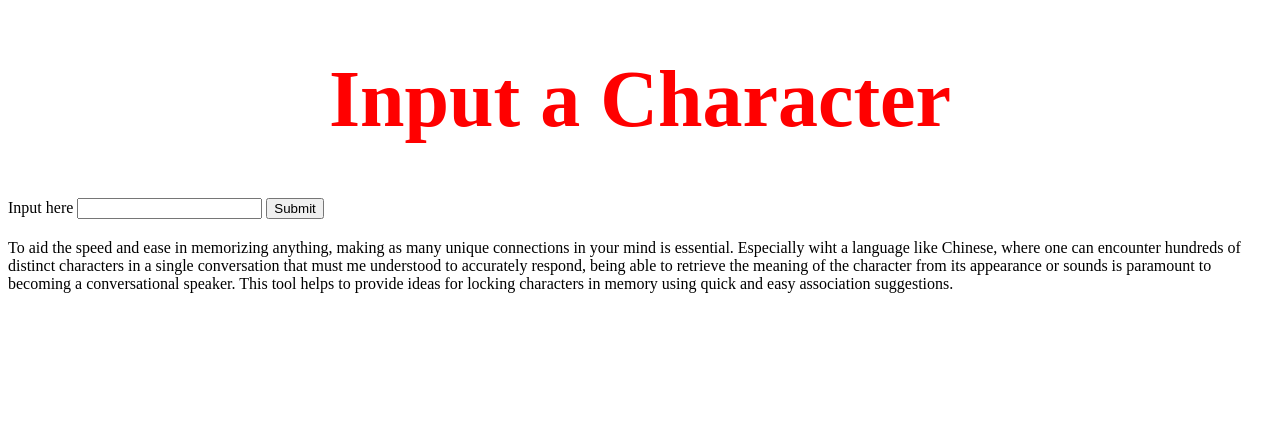
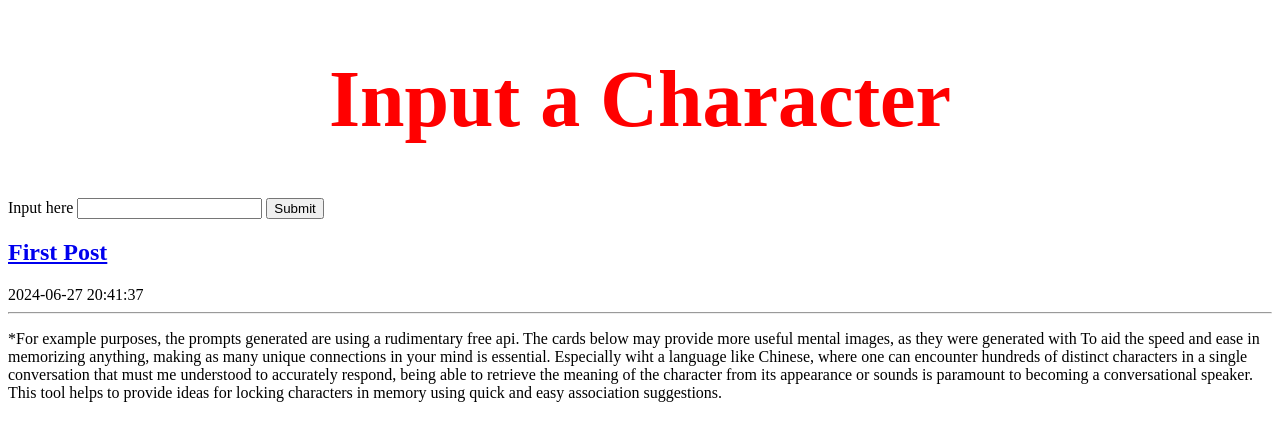
Before and after one commit to evan-thoms/pinyImage, a Flask app: page / in a window 1280 px wide. Shown: the top 441 px of the page. Run offline with Flask 3, Linux system fonts and the light colour scheme; data comes from the database, SQL or seed files in the repository.

Commit message:
database starting, card sysstem starting

```diff
--- a/connections.py
+++ b/connections.py
@@ -2,7 +2,7 @@ import cohere
 
 def getConnections(character, pinyin):
 	print("conections", character, pinyin)
-	formMessage = "Make a visual connection between the meaning Chinese character "+character + "(" +pinyin+"). and its sound or character appearance. Be creative, as this connection will help in remembering the character for language learning purposes. Respond in one to two quick sentences making two to three connections between the meaning and the charater appearance, and sound"
+	formMessage = "Make a visual connection between the meaning Chinese character "+character + "(" +pinyin+"). and its sound or character appearance. Be creative, as this connection will help in remembering the character for language learning purposes. Respond in one to two quick sentences making two to three connections between the meaning and the charater appearance, and sound."
 	co = cohere.Client("PxEa5mkfwRevaEJFtzmJcO8De1vxN2yupKtuPbZt")
 	response = co.chat(
 		message=formMessage
--- a/main.py
+++ b/main.py
@@ -5,7 +5,7 @@ import pinyin
 import requests
 import re
 import json
-
+import sqlite3
 
 app = Flask(__name__, static_folder='static')
 
@@ -18,6 +18,9 @@ def contains_chinese_characters(s):
 @app.route("/", methods=["POST", "GET"])
 def result():
     global charinput, charPinyin
+    conn = getDbConnection()
+    cards = conn.execute('SELECT * from cards').fetchall()
+    conn.close()
     form_data= request.form.to_dict()
     if 'user_input' in form_data:
         uinput = request.form.to_dict()['user_input']
@@ -28,8 +31,8 @@ def result():
             result = "The input does not contain any Chinese characters."
             connections = ""
         print(result)
-        return render_template('home.html', result = result, connections=connections)
-    return render_template("home.html", result=None )
+        return render_template('home.html', result = result, connections=connections, cards=cards)
+    return render_template("home.html", result=None,  cards=cards)
 
 def getCharInfo(uinput):
      global charinput, charPinyin
@@ -62,6 +65,10 @@ def getRads(radNumC):
     # Debugging output to verify the correct item was found
      print("Found item:", rad)
      return rad
+def getDbConnection():
+    conn = sqlite3.connect("database.db")
+    conn.row_factory = sqlite3.Row
+    return conn
 
 
 if __name__ == "__main__":
--- a/templates/home.html
+++ b/templates/home.html
@@ -3,8 +3,8 @@
 <head>
     <meta charset="UTF-8">
     <meta name="viewport" content="width=device-width, initial-scale=1.0">
-    <link rel="stylesheet" type="text/css" href="static/style.css"/>
-    <title>PinyImage</title>
+    <link rel="stylesheet" type="text/css" href="{{ url_for('static', filename='style.css') }}"/>
+    <title>{% block title %} {% endblock %}</title>
     <style>
     </style>
 </head>
@@ -22,10 +22,21 @@
         {% if connections %}
             <p id="connections">{{ connections }}</p>
         {% endif %}
+    </h2>
+    <div class="cards">
+        {% for card in cards %}
+            <a href="#">
+                <h2>{{ card['title'] }}</h2>
 
-    </h2>
+            </a>
+            <span class="badge badge-primary">{{ card['created'] }}</span>
+            <hr>
+            {% endfor %}
+        </div>
 
     <p class="desc">
+        *For example purposes, the prompts generated are using a rudimentary free api. The cards below may provide more useful mental images, as they were generated with
+
         To aid the speed and ease in memorizing anything, making as many unique connections in your mind is essential. Especially wiht a language like Chinese, where one can encounter hundreds of distinct characters in a single conversation that must me understood to accurately respond, being able to retrieve the meaning of the character from its appearance or sounds is paramount to becoming a conversational speaker. This tool helps to provide ideas for locking characters in memory using quick and easy association suggestions.
     </p>
 </body>
```
